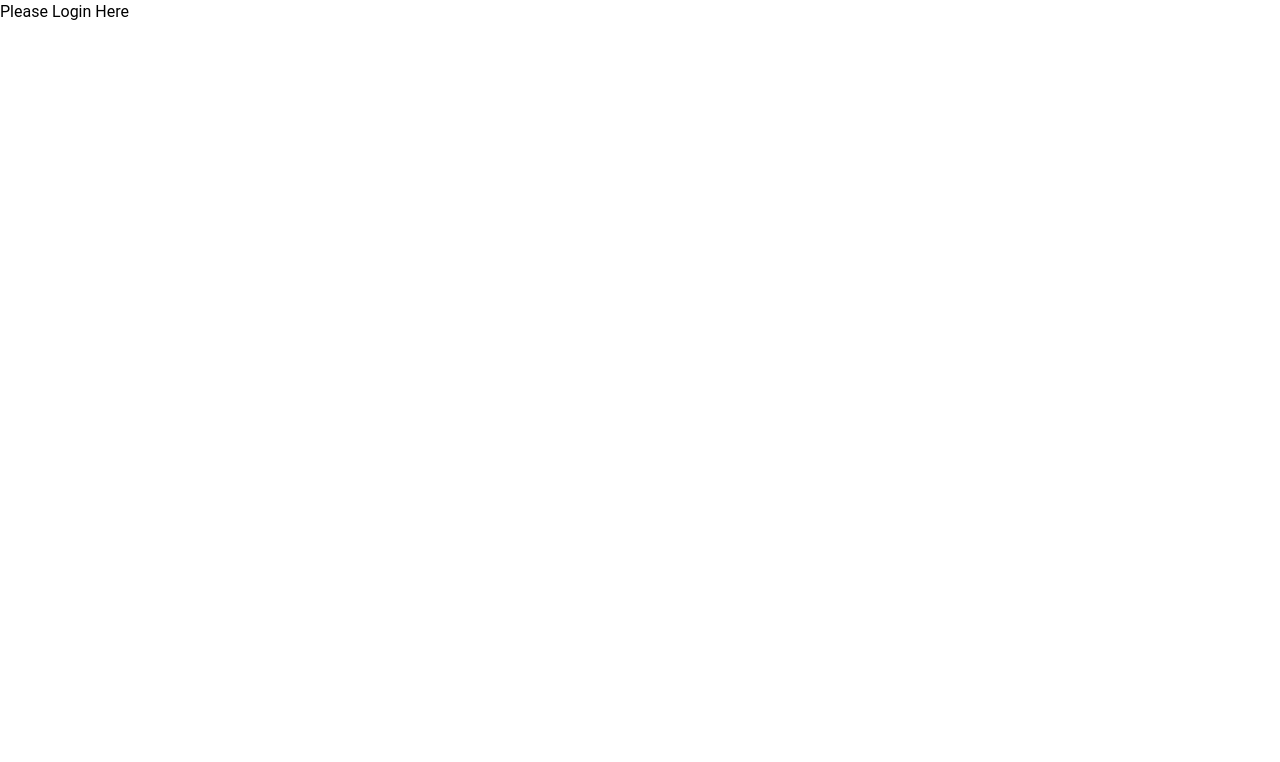
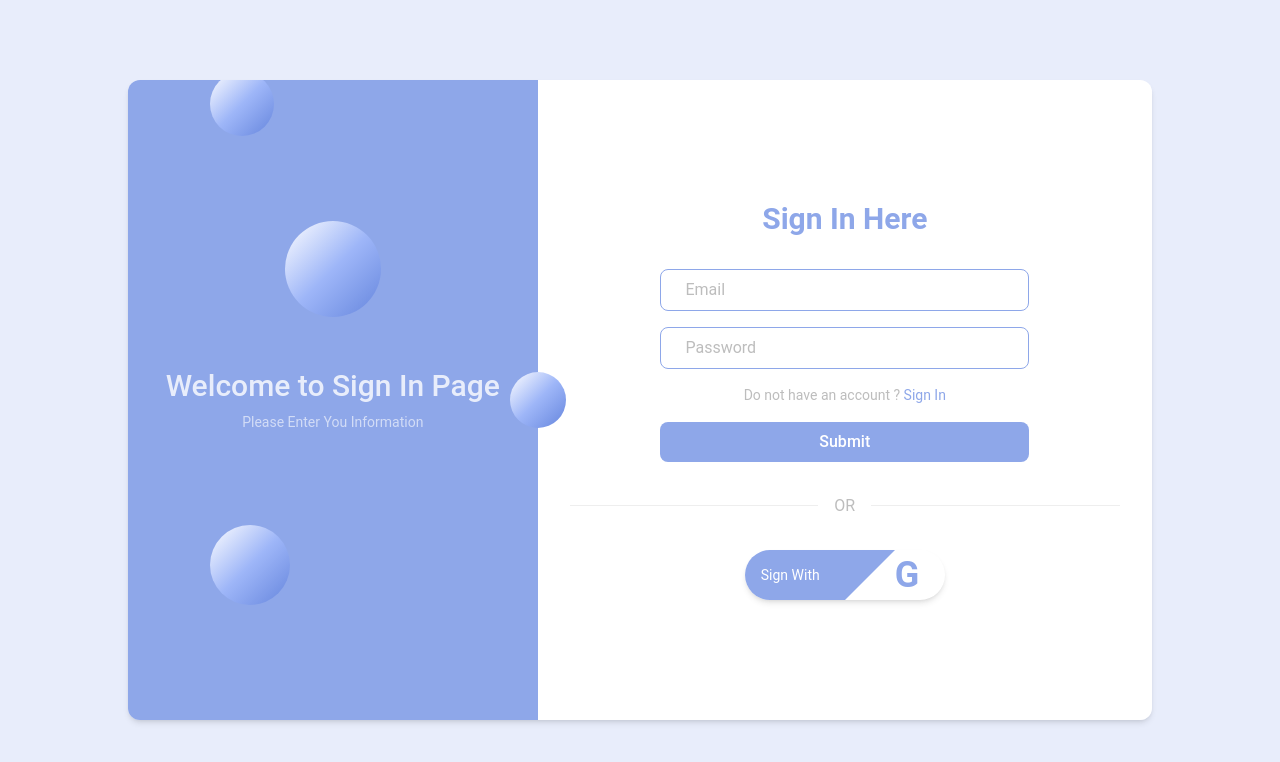
Before and after one commit to Tanmoybir/community-food-sharing-client, a React (Vite) app: page /login in a window 1280 px wide. Shown: the top 762 px of the page. Built offline with nearby package versions, Linux system fonts and the light colour scheme.

Commit message:
added login form and set value on useState

```diff
--- a/src/pages/Login/Login.jsx
+++ b/src/pages/Login/Login.jsx
@@ -1,9 +1,54 @@
-
+import { useState } from "react";
+import { Link } from "react-router-dom";
 
 const Login = () => {
+    const [email, setEmail] = useState('')
+    const [password, setPassword] = useState('')
+
+    console.log(email, password);
+
+    const handleSignIn = (e) => {
+        e.preventDefault()
+    }
     return (
         <div>
-            <h1>Please Login Here</h1>
+            <div className="flex h-screen items-center justify-center bg-[#8EA7E9]/20 p-6 md:p-0">
+                <div className="flex h-full w-full overflow-hidden rounded-xl shadow-md  md:h-[90%] md:w-[80%] lg:h-[80%]">
+                    {/* register design side  */}
+                    <div className="relative hidden h-full items-center justify-center bg-[#8EA7E9] md:flex md:w-[60%] lg:w-[40%]">
+                        <div className="absolute -top-2 left-[20%] h-16 w-16 rounded-full bg-gradient-to-br  from-white via-[#9eb6f8] to-[#6585dd]"></div>
+                        <div className="absolute bottom-[18%] left-[20%] h-20 w-20 rounded-full bg-gradient-to-br  from-white via-[#9eb6f8] to-[#6585dd]"></div>
+                        <div className="absolute -right-7 top-[50%] h-14 w-14 -translate-y-1/2 rounded-full bg-gradient-to-br from-white via-[#9eb6f8] to-[#6585dd] transition-all"></div>
+                        <div className="absolute left-[50%] top-[22%] h-24 w-24 -translate-x-1/2 rounded-full  bg-gradient-to-br from-white via-[#9eb6f8] to-[#6585dd]"></div>
+                        <div className="space-y-2 text-center">
+                            <h2 className="text-3xl font-medium text-white/80 ">Welcome to Sign In Page</h2>
+                            <p className="animate-pulse text-sm text-white/60">Please Enter You Information</p>
+                        </div>
+                    </div>
+                    {/* input side  */}
+                    <div className="flex w-full flex-col justify-center bg-white py-10 lg:w-[60%]">
+                        <h2 className="pb-8 text-center text-3xl font-bold text-[#8EA7E9]">Sign In Here</h2>
+                        <form onClick={handleSignIn} className="flex  w-full flex-col items-center justify-center gap-4">
+                            <input className="w-[80%] rounded-lg border border-[#8EA7E9] px-6 py-2 focus:outline-none focus:ring-2 focus:ring-[#8EA7E9]/50 md:w-[60%]" type="email" onBlur={(e) => setEmail(e.target.value)} placeholder="Email" name="email" />
+                            <input className="w-[80%] rounded-lg border border-[#8EA7E9] px-6 py-2 focus:outline-none focus:ring-2 focus:ring-[#8EA7E9]/50 md:w-[60%]" type="password" onBlur={(e) => setPassword(e.target.value)} placeholder="Password" name="password" />
+                            <p className="text-[14px] text-gray-400">Do not have an account ? <Link to={'/register'} className="text-[#8EA7E9] ">Sign In</Link></p>
+                            <input className="w-[80%] rounded-lg bg-[#8EA7E9] px-6 py-2 font-medium text-white md:w-[60%]" type="submit" />
+                        </form>
+                        {/* divider  */}
+                        <div className="my-8 flex items-center px-8">
+                            <hr className="flex-1" />
+                            <div className="mx-4 text-gray-400">OR</div>
+                            <hr className="flex-1" />
+                        </div>
+                        {/* sign with google */}
+                        <div className="mx-auto flex h-[50px] w-[200px] items-center overflow-hidden rounded-full shadow-md duration-300 hover:scale-95 hover:shadow">
+                            <div className="flex h-full w-[50%] items-center bg-[#8EA7E9] pl-4 text-sm text-white">Sign With</div>
+                            <span className="right-0 top-0 h-0 w-0 -rotate-90 border-b-[50px] border-r-[50px] border-b-transparent border-r-[#8EA7E9] group-hover:hidden"></span>
+                            <span className="pr-4 text-4xl font-bold text-[#8EA7E9]">G</span>
+                        </div>
+                    </div>
+                </div>
+            </div>
         </div>
     );
 };
```
